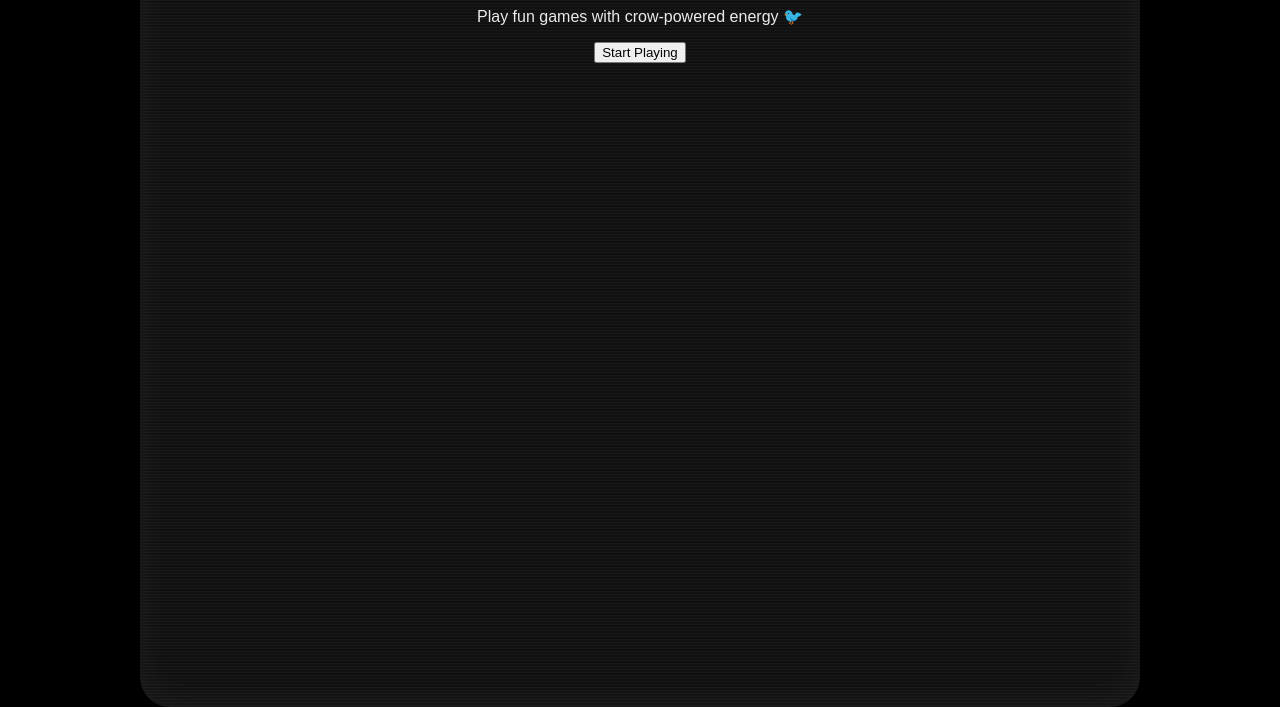
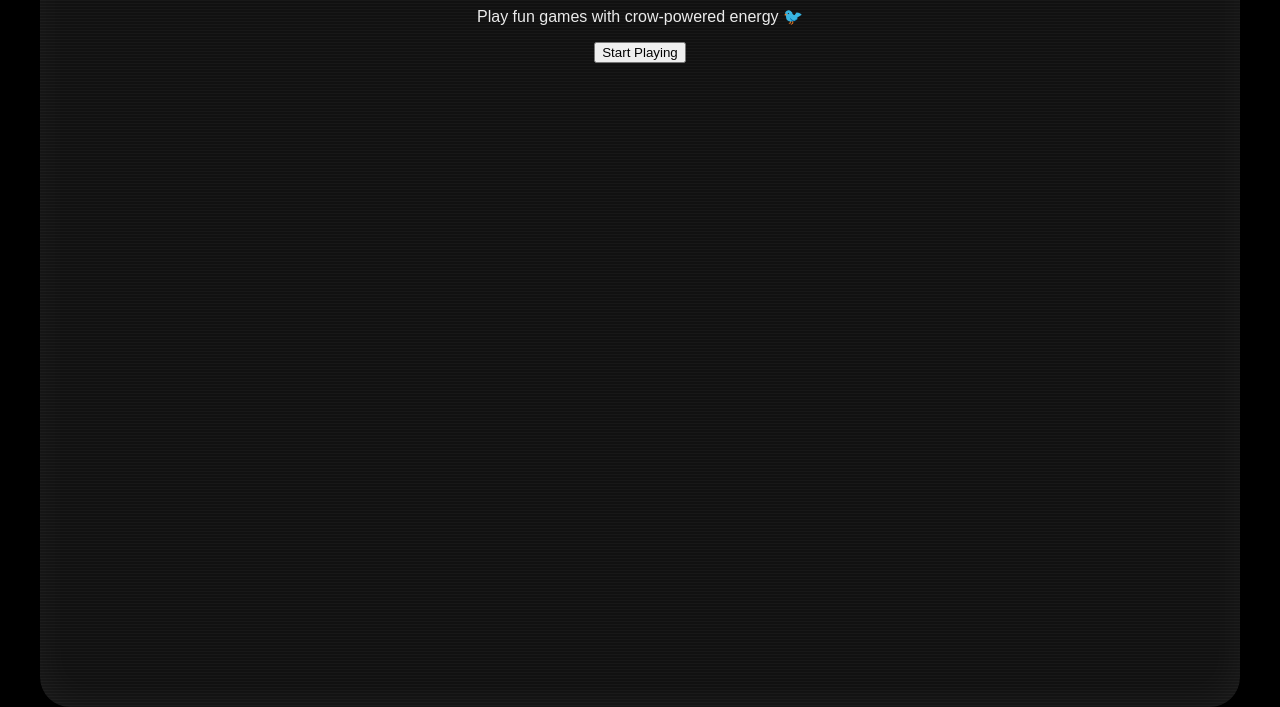
Before and after one commit to qrubo-ent/qrubo_rep, a plain HTML site: page index.html in a window 1280 px wide. Shown: the part 93-800 px from the top of the page. Drawn offline with Linux system fonts and the light colour scheme.

Commit message:
Update style.css

```diff
--- a/style.css
+++ b/style.css
@@ -13,7 +13,7 @@ body {
 /* TV overlay container */
 .tv-screen {
   height: 100%;          /* Narrower than full screen */
-  max-width: 1000px;   /* Optional max width */
+  /*max-width: 1000px;   /* Optional max width */
   aspect-ratio: 3 / 2; /* Classic TV ratio */
   background-color: #111;
   border-radius: 30px;  /* Beveled corners */
```
